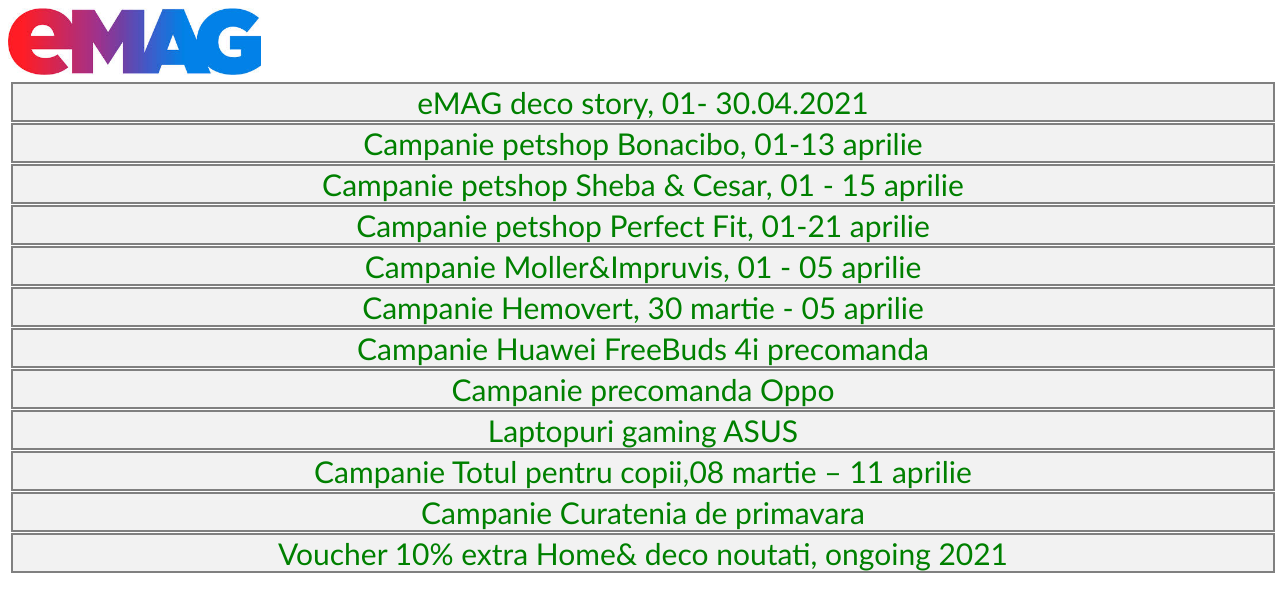
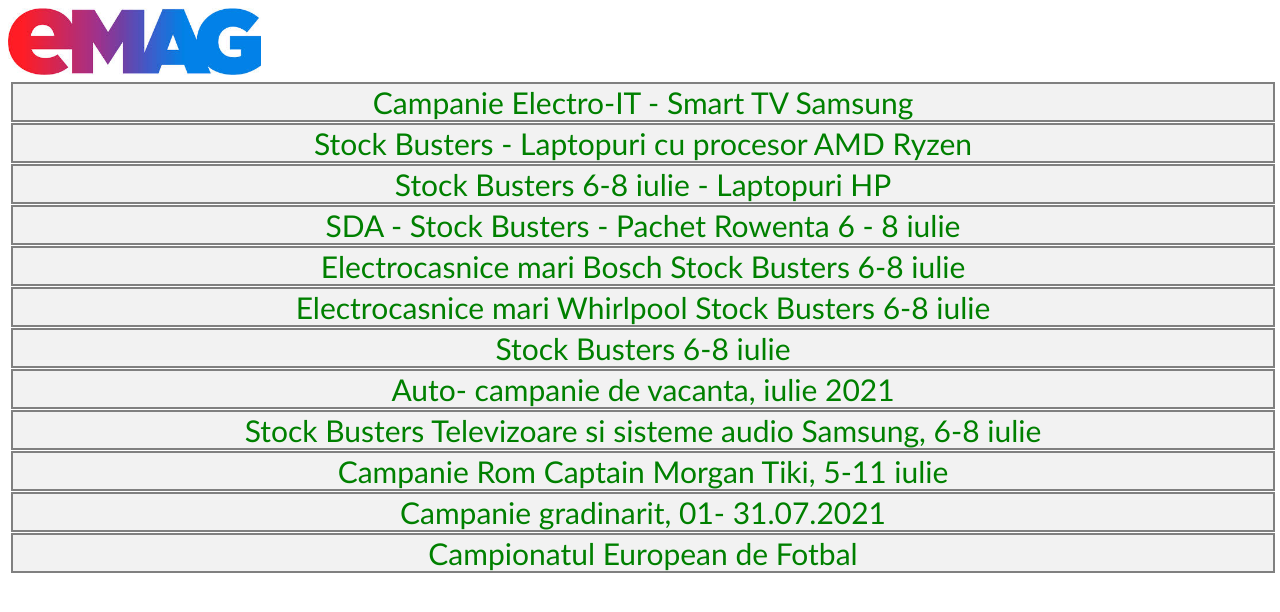
Before and after one commit to sandormatyas99/emag, a plain HTML site: page index.html in a window 1280 px wide. Drawn offline with Linux system fonts and the light colour scheme.

Commit message:
Update index.html

```diff
--- a/index.html
+++ b/index.html
@@ -45,18 +45,18 @@ img{
 <img src="emag.jpg" alt="emag">
  <ul class="press">
 
-<li><a href="https://l.profitshare.ro/l/8658271" >eMAG deco story, 01- 30.04.2021</a></li>
-<li><a href="https://l.profitshare.ro/l/8658272" >Campanie petshop Bonacibo, 01-13 aprilie</a></li>
-<li><a href="https://l.profitshare.ro/l/8658273" >Campanie petshop Sheba &amp; Cesar, 01 - 15 aprilie </a></li>
-<li><a href="https://l.profitshare.ro/l/8658274" >Campanie petshop Perfect Fit, 01-21 aprilie</a></li>
-<li><a href="https://l.profitshare.ro/l/8658274" >Campanie Moller&amp;Impruvis, 01 - 05 aprilie </a></li>
-<li><a href="https://l.profitshare.ro/l/8658275" >Campanie Hemovert, 30 martie - 05 aprilie</a></li>
-<li><a href="https://l.profitshare.ro/l/8658276" >Campanie Huawei FreeBuds 4i precomanda</a></li>
-<li><a href="https://l.profitshare.ro/l/8658277" >Campanie precomanda Oppo</a></li>
-<li><a href="https://l.profitshare.ro/l/8658278" >Laptopuri gaming ASUS</a></li>
-<li><a href="https://l.profitshare.ro/l/8658279" >Campanie Totul pentru copii,08 martie – 11 aprilie</a></li>
-<li><a href="https://l.profitshare.ro/l/8658280" >Campanie Curatenia de primavara</a></li>
-<li><a href="https://l.profitshare.ro/l/8658281" >Voucher 10% extra Home&amp; deco noutati, ongoing 2021</a></li>
+<li><a href="https://l.profitshare.ro/l/9049912" >Campanie Electro-IT - Smart TV Samsung</a></li>
+<li><a href="https://l.profitshare.ro/l/9049913" >Stock Busters - Laptopuri cu procesor AMD Ryzen</a></li>
+<li><a href="https://l.profitshare.ro/l/9049914" >Stock Busters 6-8 iulie - Laptopuri HP</a></li>
+<li><a href="https://l.profitshare.ro/l/9049915" >SDA - Stock Busters - Pachet Rowenta 6 - 8 iulie</a></li>
+<li><a href="https://l.profitshare.ro/l/9049916" >Electrocasnice mari Bosch Stock Busters 6-8 iulie</a></li>
+<li><a href="https://l.profitshare.ro/l/9049917" >Electrocasnice mari Whirlpool Stock Busters 6-8 iulie</a></li>
+<li><a href="https://l.profitshare.ro/l/9049918" >Stock Busters 6-8 iulie</a></li>
+<li><a href="https://l.profitshare.ro/l/9049919" >Auto- campanie de vacanta, iulie 2021</a></li>
+<li><a href="https://l.profitshare.ro/l/9049920" >Stock Busters Televizoare si sisteme audio Samsung, 6-8 iulie</a></li>
+<li><a href="https://l.profitshare.ro/l/9049921" >Campanie Rom Captain Morgan Tiki, 5-11 iulie</a></li>
+<li><a href="https://l.profitshare.ro/l/9049922" >Campanie gradinarit, 01- 31.07.2021</a></li>
+<li><a href="https://l.profitshare.ro/l/9049923" >Campionatul European de Fotbal</a></li>
 
  </ul>
 
```
